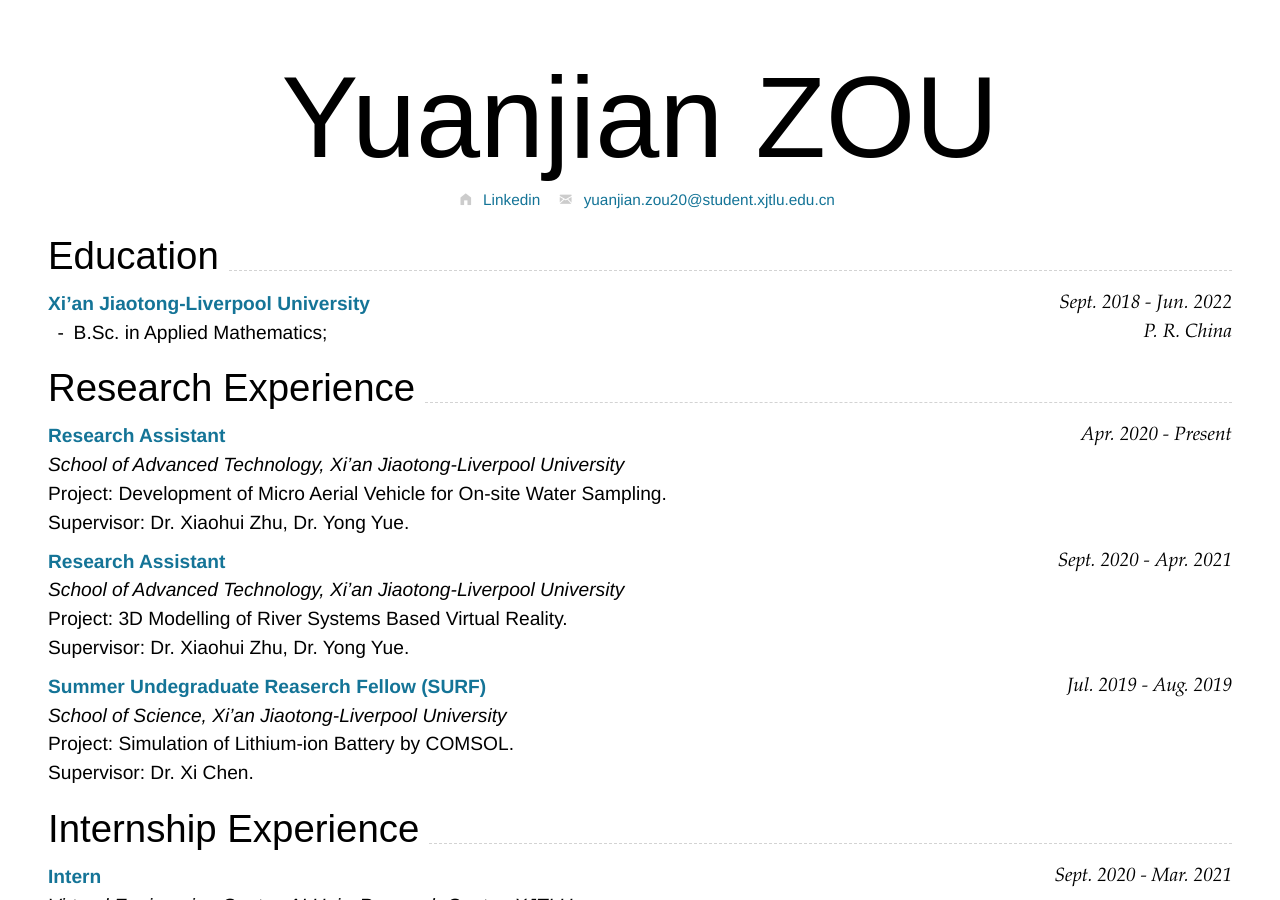
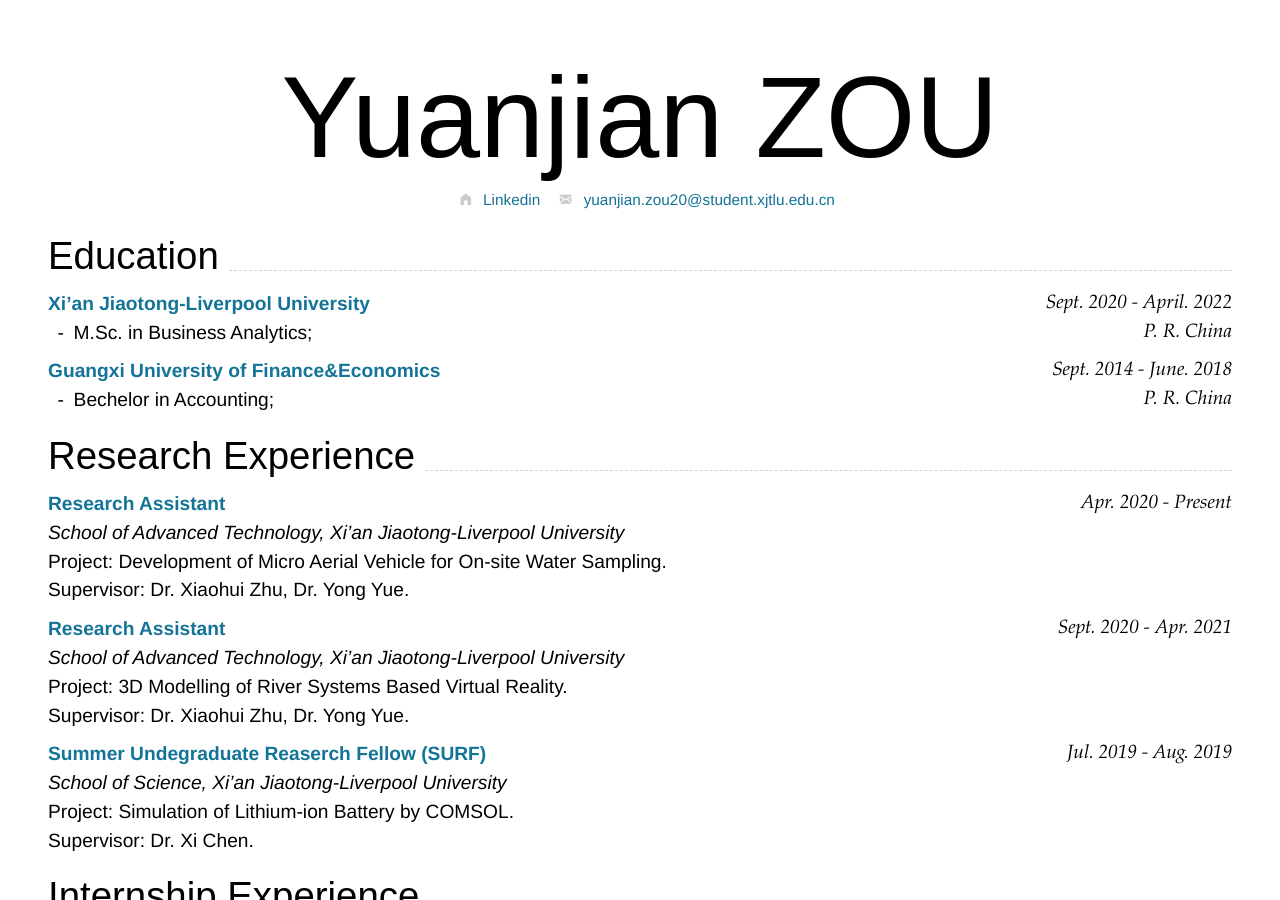
Before and after one commit to yuanjianzou/cv, a Jekyll site: the page built from index.md, in a window 1280 px wide and 900 px high. Built offline with Jekyll 4.4.1, drawn with Linux system fonts in a browser that asks for light colours; nearby versions of some CDN libraries; our own code applies the rules of GitHub Pages for plain Markdown files.

Commit message:
Update index.md

````diff
--- a/index.md
+++ b/index.md
@@ -24,13 +25,21 @@ Supported arguments:
 
 ## Education
 
-### [**Xi'an Jiaotong-Liverpool University**](https://www.xjtlu.edu.cn/en) `Sept. 2018 - Jun. 2022`
+### [**Xi'an Jiaotong-Liverpool University**](https://www.liverpool.ac.uk/xjtlu/) `Sept. 2020 - April. 2022`
 
 ```
 P. R. China
 ```
 
-- B.Sc. in Applied Mathematics;
+- M.Sc. in Business Analytics;
+
+### [**Guangxi University of Finance&Economics**](https://www.gxufe.edu.cn/) `Sept. 2014 - June. 2018`
+
+```
+P. R. China
+```
+
+- Bechelor in Accounting;
 <!--## Publication-->
 
 <!--
````
Also changed, not shown: other parts of index.md (+2 -1 lines).
